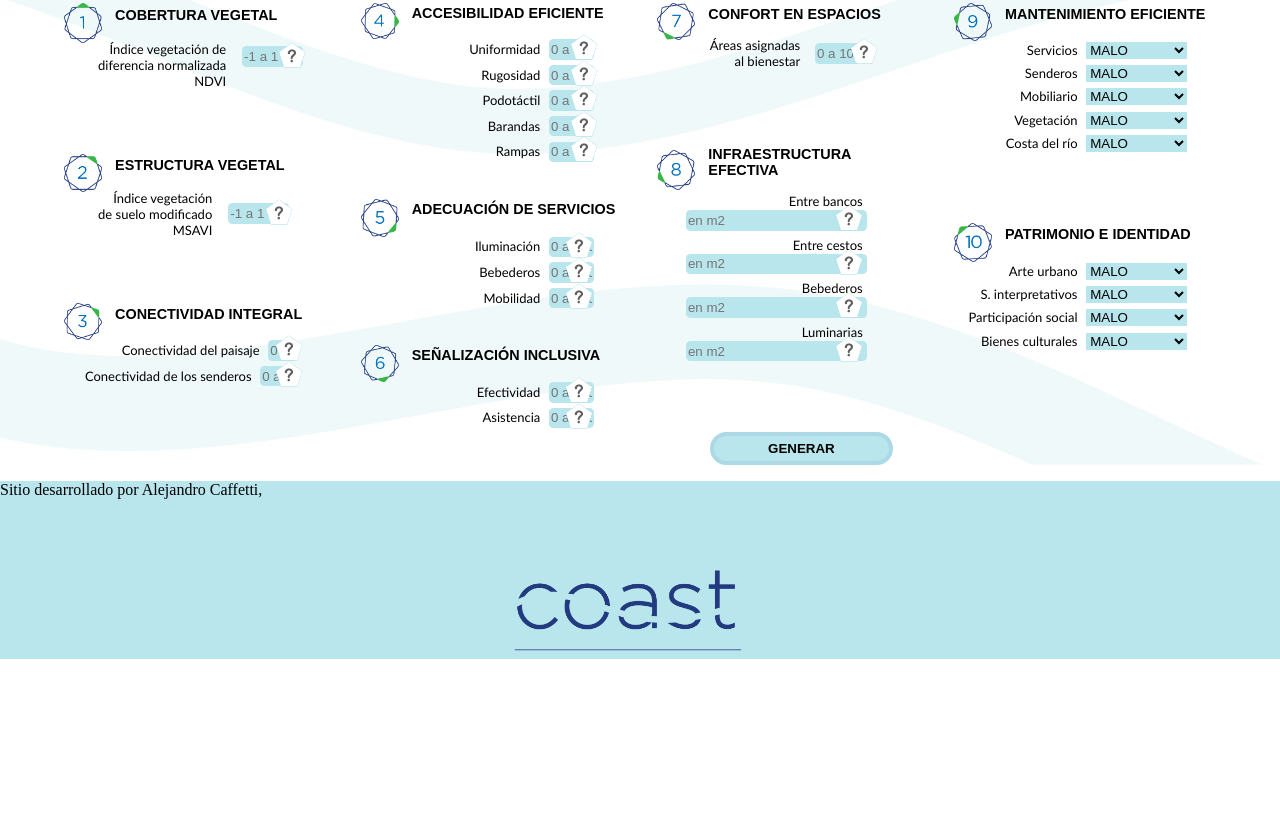
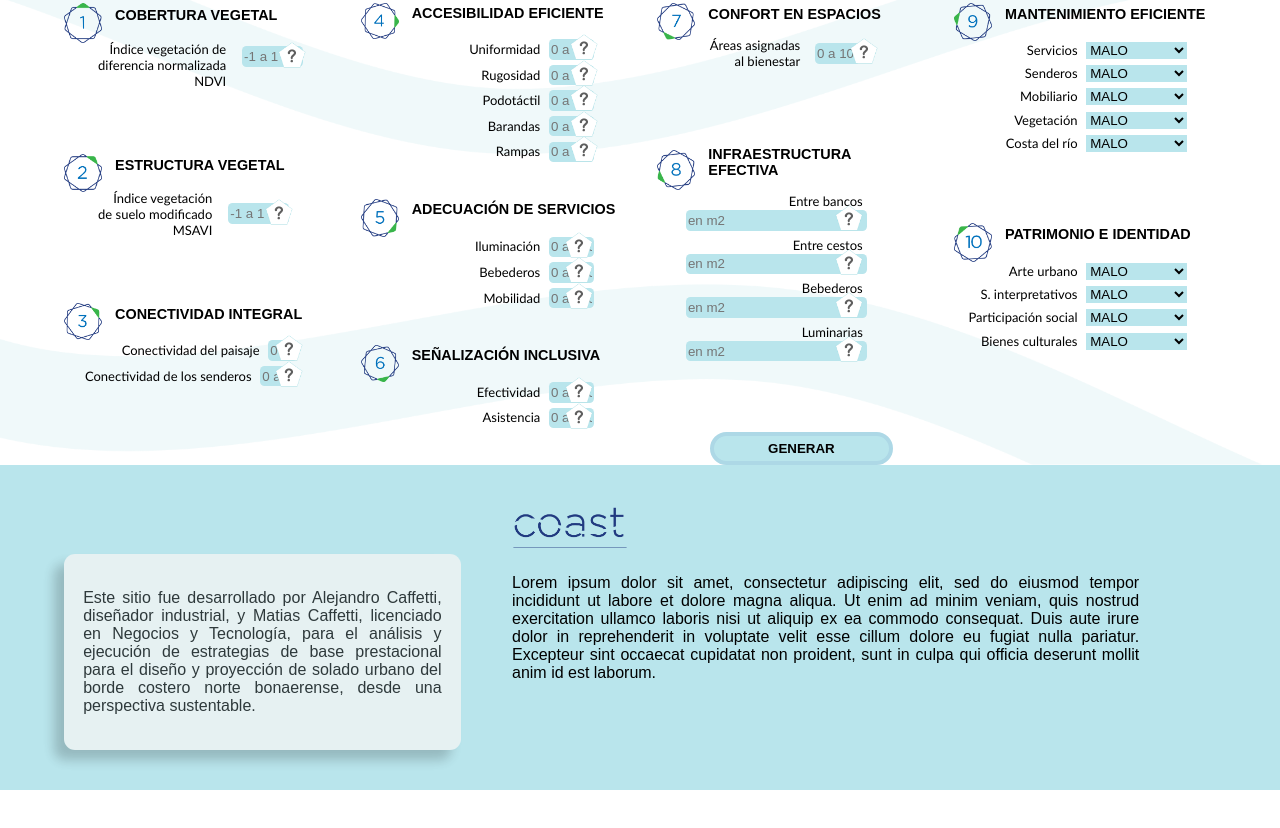
Before and after one commit to Mati-Caffe/COAST, a plain HTML site: page index.html in a window 1280 px wide. Shown: the part 1058-1886 px from the top of the page. Drawn offline with Linux system fonts and the light colour scheme.

Commit message:
Desarrollo de footer
Queda pendiente completar el párrafo sobre el uso de la herramienta, pero ya quedó toda la estructura del footer.

```diff
--- a/index.html
+++ b/index.html
@@ -438,8 +438,25 @@
   </div>
 </div>
 <div class="foot">
-  <p>Sitio desarrollado por Alejandro Caffetti,  </p>
   <img class="abajo" id="logo-abajo" src="imgs\COAST_LOGO.png" alt="">
+  <div id="box-foot">
+    <p>Este sitio fue desarrollado por Alejandro Caffetti, diseñador industrial,
+      y Matias Caffetti, licenciado en Negocios y Tecnología, para el análisis y ejecución de
+      estrategias de base prestacional para el diseño y proyección de solado urbano del borde
+      costero norte bonaerense, desde una perspectiva sustentable.
+    </p>
+  </div>
+  <div id="ayuda">
+    <p>
+      Lorem ipsum dolor sit amet, consectetur adipiscing elit, sed do eiusmod tempor
+      incididunt ut labore et dolore magna aliqua. Ut enim ad minim veniam, quis nostrud
+      exercitation ullamco laboris nisi ut aliquip ex ea commodo consequat. Duis aute irure
+      dolor in reprehenderit in voluptate velit esse cillum dolore eu fugiat nulla pariatur.
+      Excepteur sint occaecat cupidatat non proident, sunt in culpa qui officia deserunt mollit
+      anim id est laborum.
+    </p>
+  </div>
+
 </div>
       <script>
 
--- a/style.css
+++ b/style.css
@@ -489,12 +489,40 @@ label {
     width: 100%;
     height: 0%;
     background-color: #B9E5EC;
+    padding-top: 5.5%;
+    padding-bottom: 7.2%;
+    font-family: "Gotham", sans-serif;
+
+}
+
+#box-foot {
+    width: 28%;
+    height: auto;
+    margin-left: 5%;
+    background-color: whitesmoke;
+    border-radius: 1cap;
+    padding: 1.5%;
+    opacity: 75%;
+    -webkit-box-shadow: -10px 10px 12px 0px rgba(0,0,0,0.26);
+    -moz-box-shadow: -10px 10px 12px 0px rgba(0,0,0,0.26);
+    box-shadow: -10px 10px 12px 0px rgba(0,0,0,0.26);
+    text-align: justify;
+}
+
+#ayuda {
+    width: 49%;
+    height: auto;
+    margin-left: 40%;
+    margin-top: -15%;
+    text-align: justify;
+
 }
 
 .abajo {
-    width: 18%;
+    position: flex;
+    width: 9%;
     height: auto;
-    margin-top: 4%;
+    margin-top: -5%;
     margin-left: 40%;
 }
 
```
